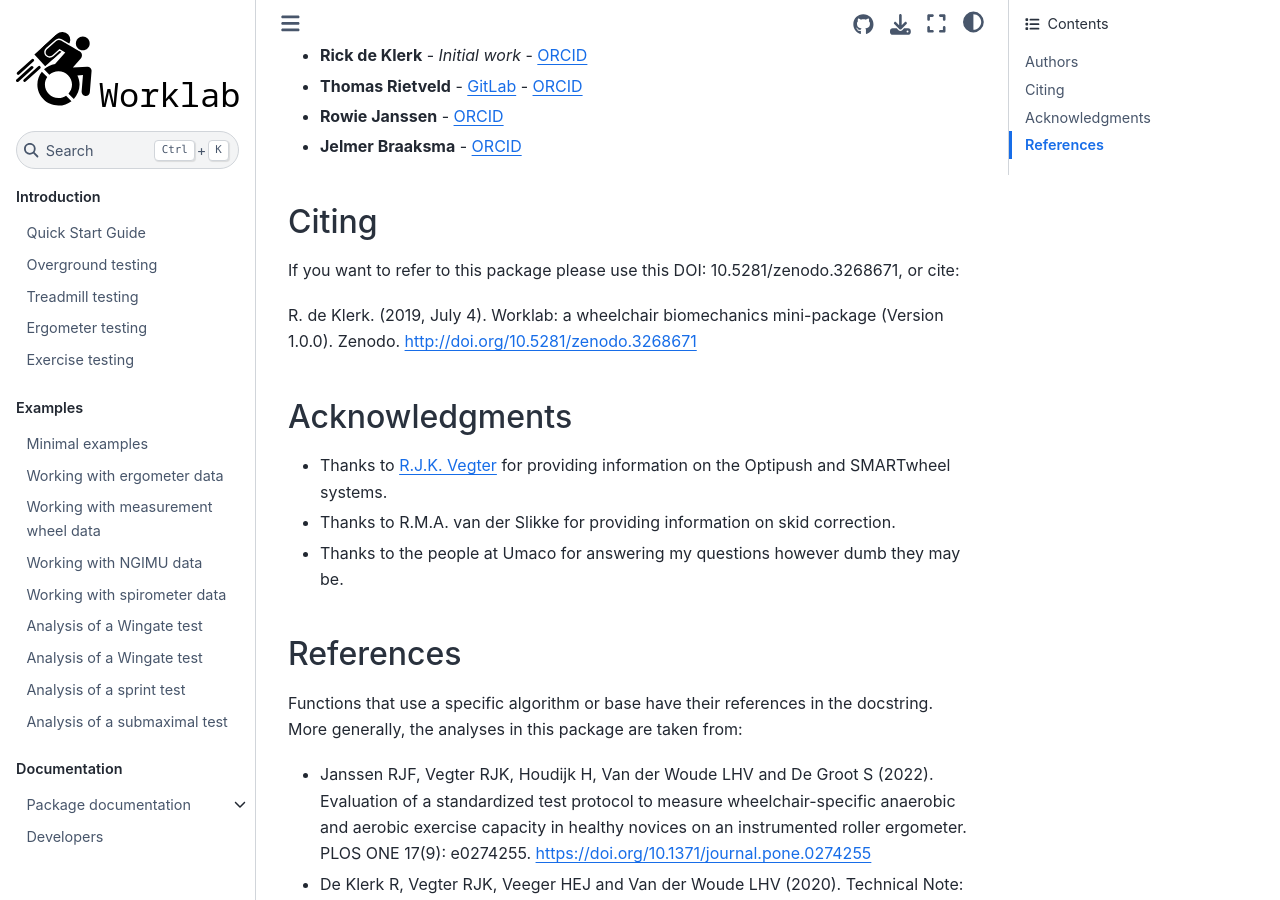
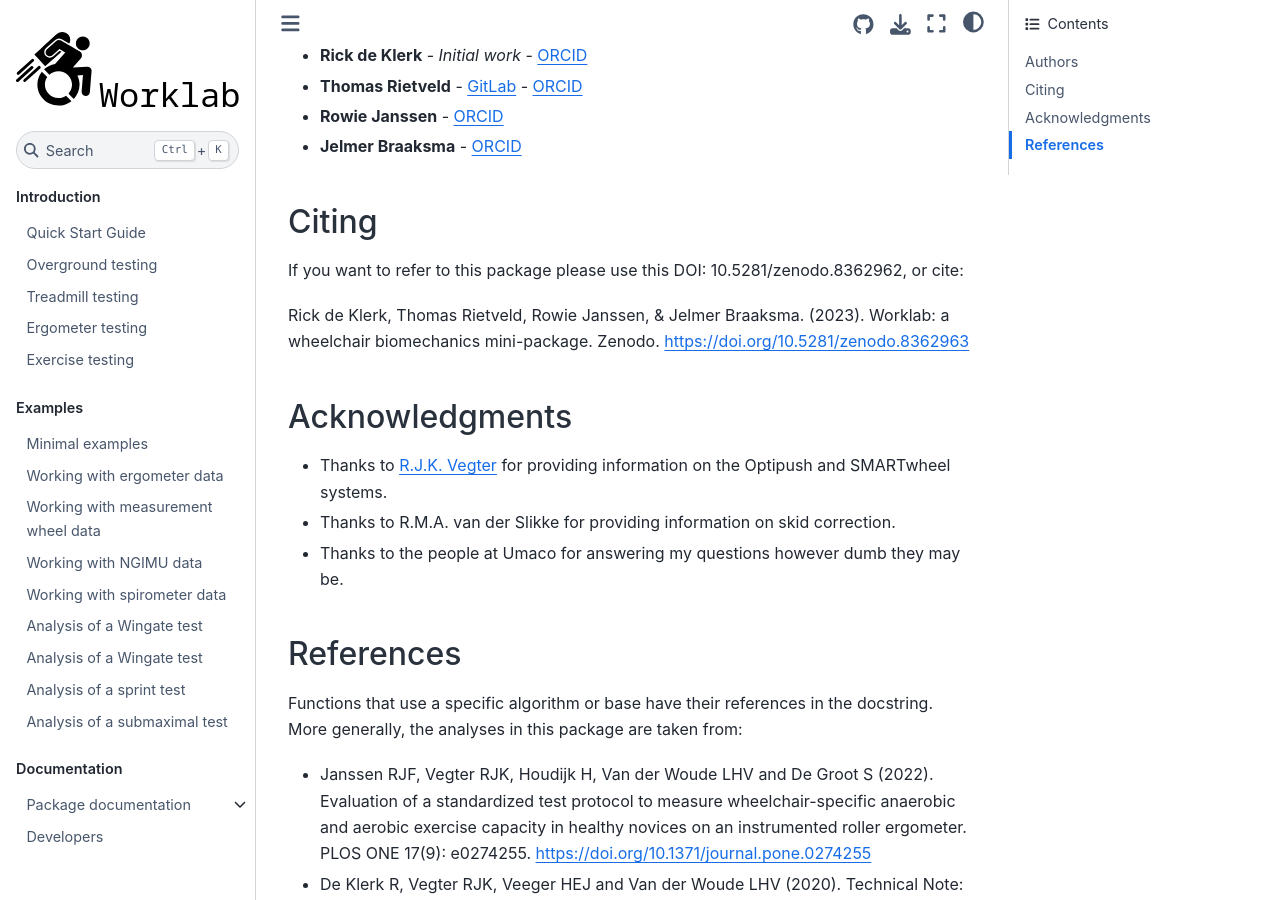
Before and after one commit to sophiedkk/worklab, a Jupyter Book: the page built from docs/README.md, in a window 1280 px wide and 900 px high, scrolled down 1076 px. Built offline with Jupyter Book 1.0.4 settings and Sphinx 7.4.7 and the Sphinx Book theme 1.1.4, drawn with Linux system fonts in a browser that asks for light colours; pages that are not in the unit, such as notebooks, are missing from menus.

Commit message:
Add citations

````diff
--- a/docs/README.md
+++ b/docs/README.md
@@ -1,6 +1,6 @@
 # Worklab Documentation
 
-[![image](https://zenodo.org/badge/DOI/10.5281/zenodo.3268671.svg)](https://doi.org/10.5281/zenodo.3268671) [![image](https://badge.fury.io/py/worklab.svg)](https://badge.fury.io/py/worklab) [![image](https://img.shields.io/badge/License-GPLv3-blue.svg)](https://www.gitlab.com/Rickdkk/worklab/tree/master/LICENCE)
+[![image](https://zenodo.org/badge/DOI/10.5281/zenodo.8362962.svg)](https://doi.org/10.5281/zenodo.8362962) [![image](https://badge.fury.io/py/worklab.svg)](https://badge.fury.io/py/worklab) [![image](https://img.shields.io/badge/License-GPLv3-blue.svg)](https://www.gitlab.com/Rickdkk/worklab/tree/master/LICENCE)
 ```{eval-rst}
 **Date**: |today|
 ```
@@ -69,10 +69,9 @@
 ## Citing
 
 If you want to refer to this package please use this DOI:
-10.5281/zenodo.3268671, or cite:
+10.5281/zenodo.8362962, or cite:
 
-R. de Klerk. (2019, July 4). Worklab: a wheelchair biomechanics mini-package (Version 1.0.0). Zenodo.
-<http://doi.org/10.5281/zenodo.3268671>
+Rick de Klerk, Thomas Rietveld, Rowie Janssen, & Jelmer Braaksma. (2023). Worklab: a wheelchair biomechanics mini-package. Zenodo. https://doi.org/10.5281/zenodo.8362963
 
 ## Acknowledgments
 
````
Also changed, not shown: README.md (+4 -4 lines), 2 other files.
